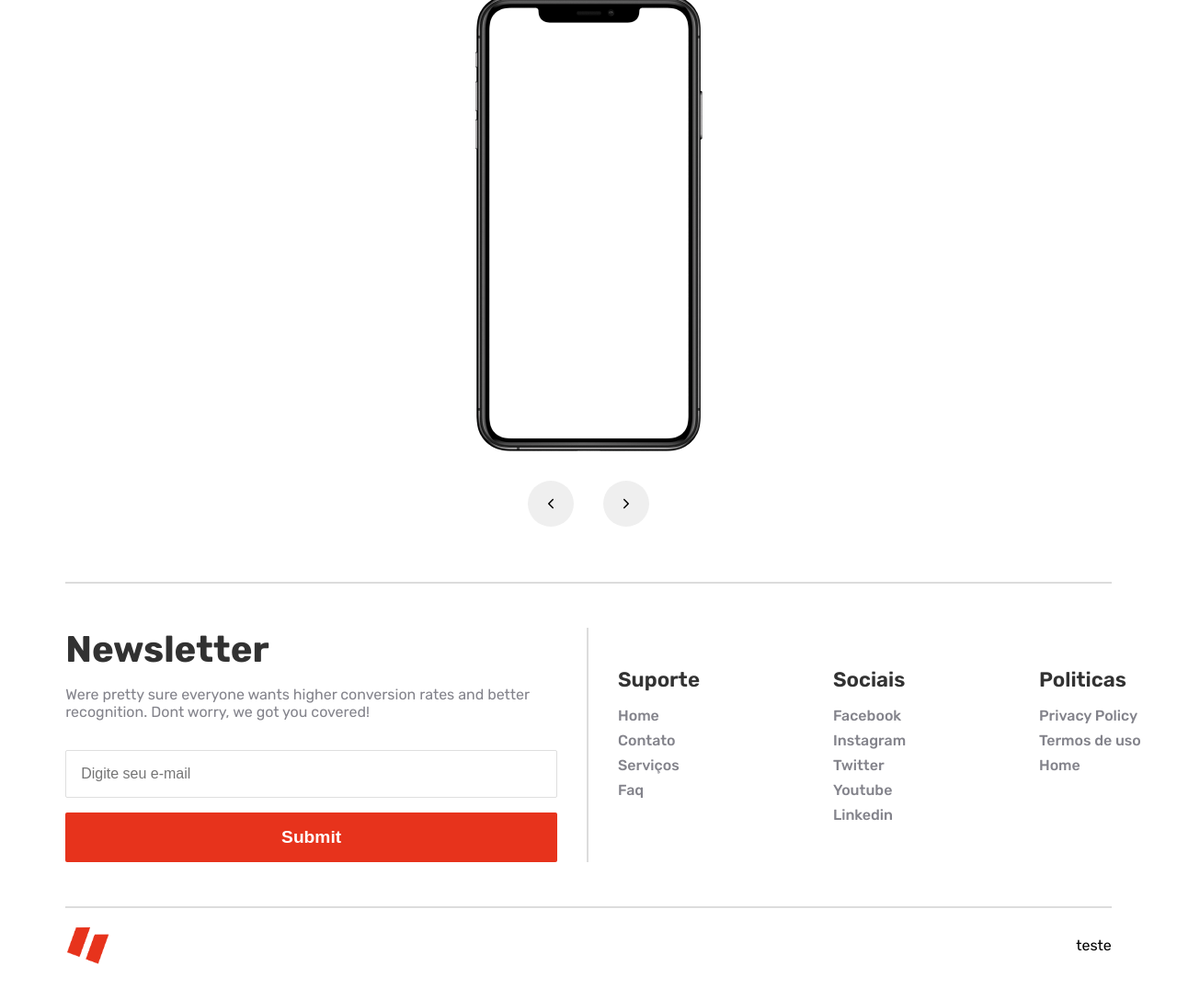
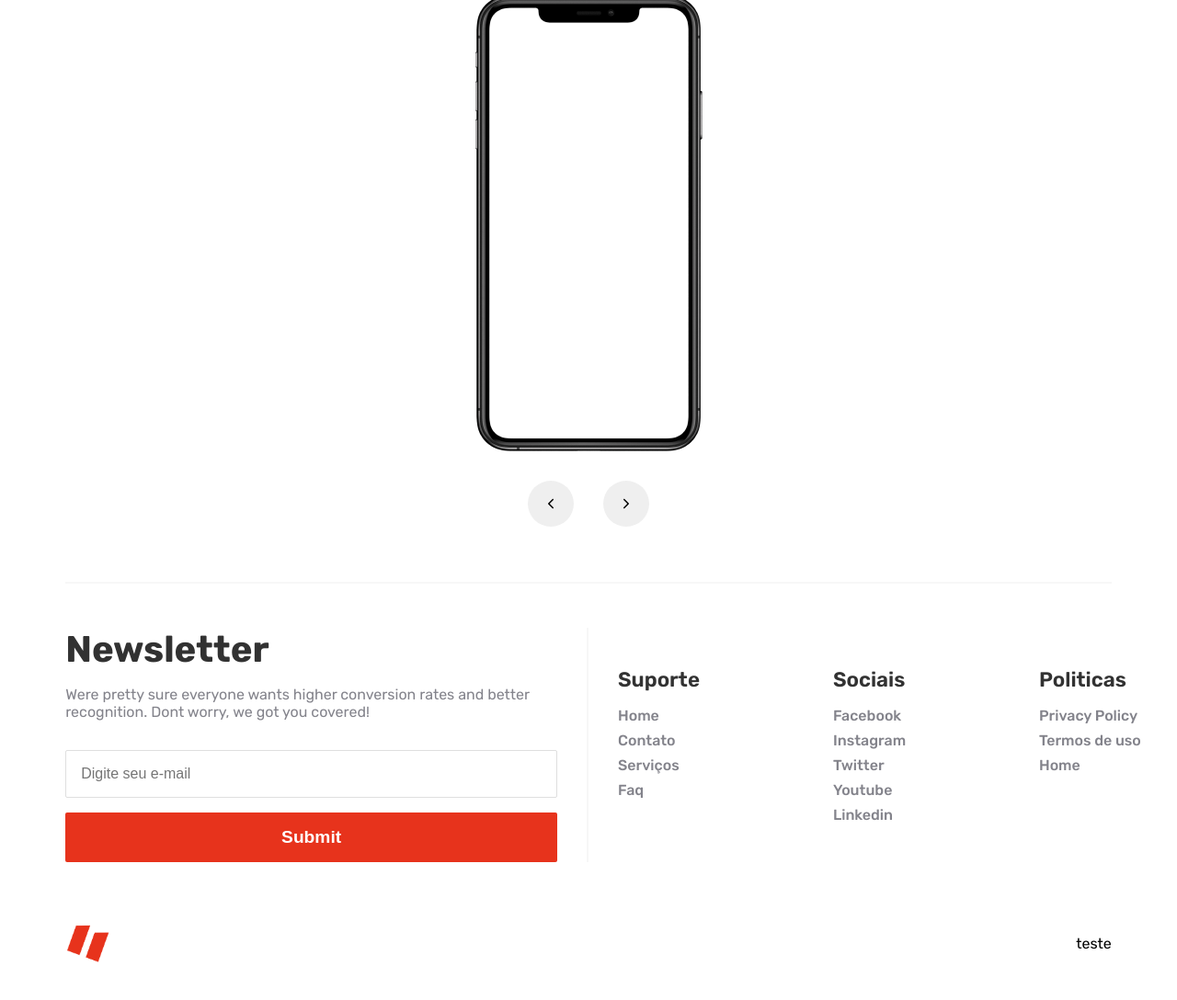
Before and after one commit to LucasAlexsandro/onzevibe, a React (Vite) app in the folder frontend/: page / in a window 1280 px wide. Shown: the part 1799-2887 px from the top of the page at 92% size. Built offline with nearby package versions, Linux system fonts and the light colour scheme.

Commit message:
Update styled border

```diff
--- a/frontend/src/components/Footer/Styles.js
+++ b/frontend/src/components/Footer/Styles.js
@@ -8,8 +8,7 @@ export const FooterContainer = styled.div`
   margin: 2rem 0;
 
   .grid-footer {
-    border-top: 2px solid #dcdcdc;
-    border-bottom: 2px solid #dcdcdc;
+    border-top: 2px solid #f7f7f7;
     padding: 3rem 0;
     display: grid;
     grid-template-columns: 1fr 1fr;
@@ -20,7 +19,7 @@ export const FooterContainer = styled.div`
     }
 
     .form-footer {
-      border-right: 2px solid #dcdcdc;
+      border-right: 2px solid #f7f7f7;
 
       @media (max-width: 480px) {
         border: none;
```
